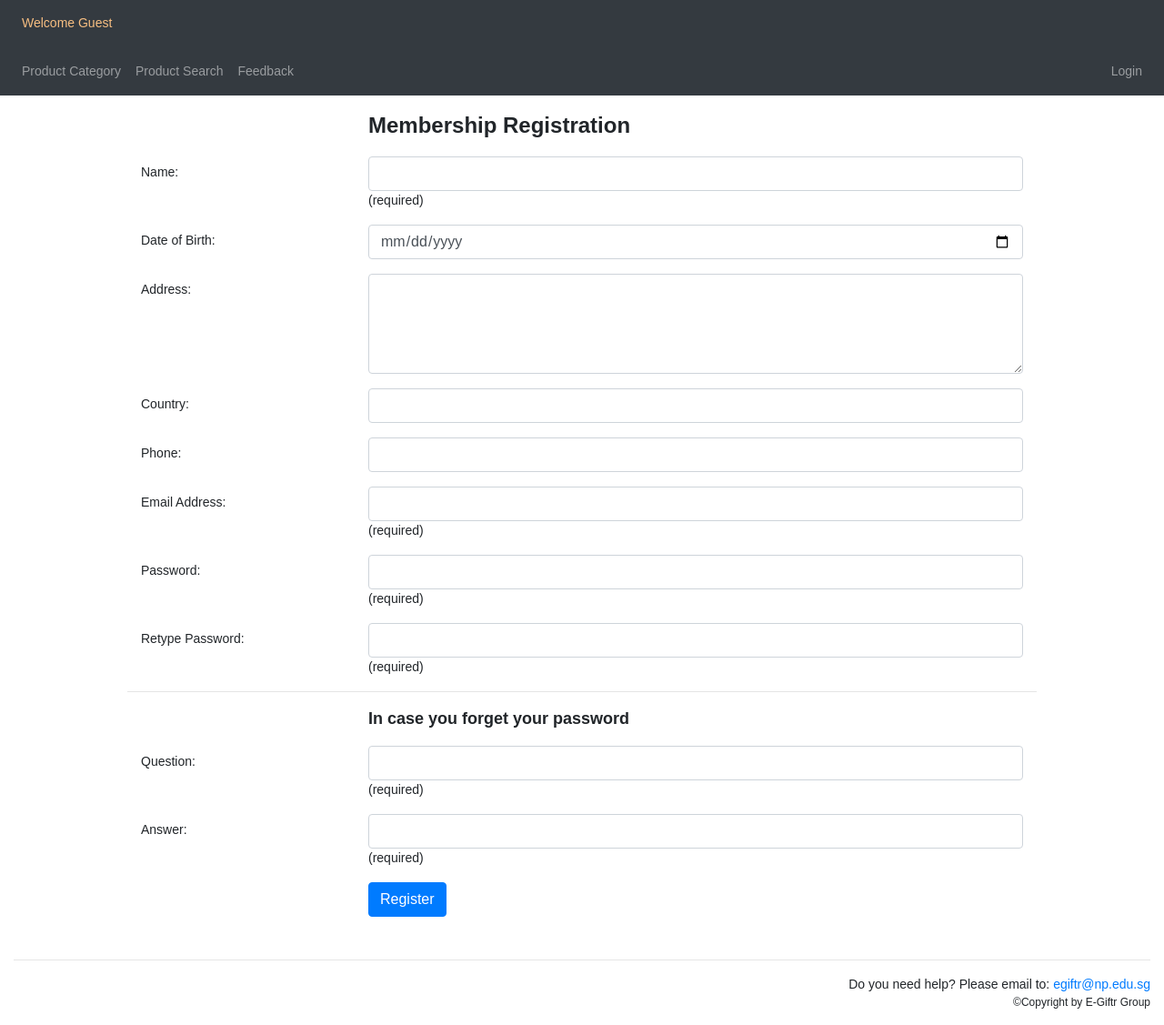
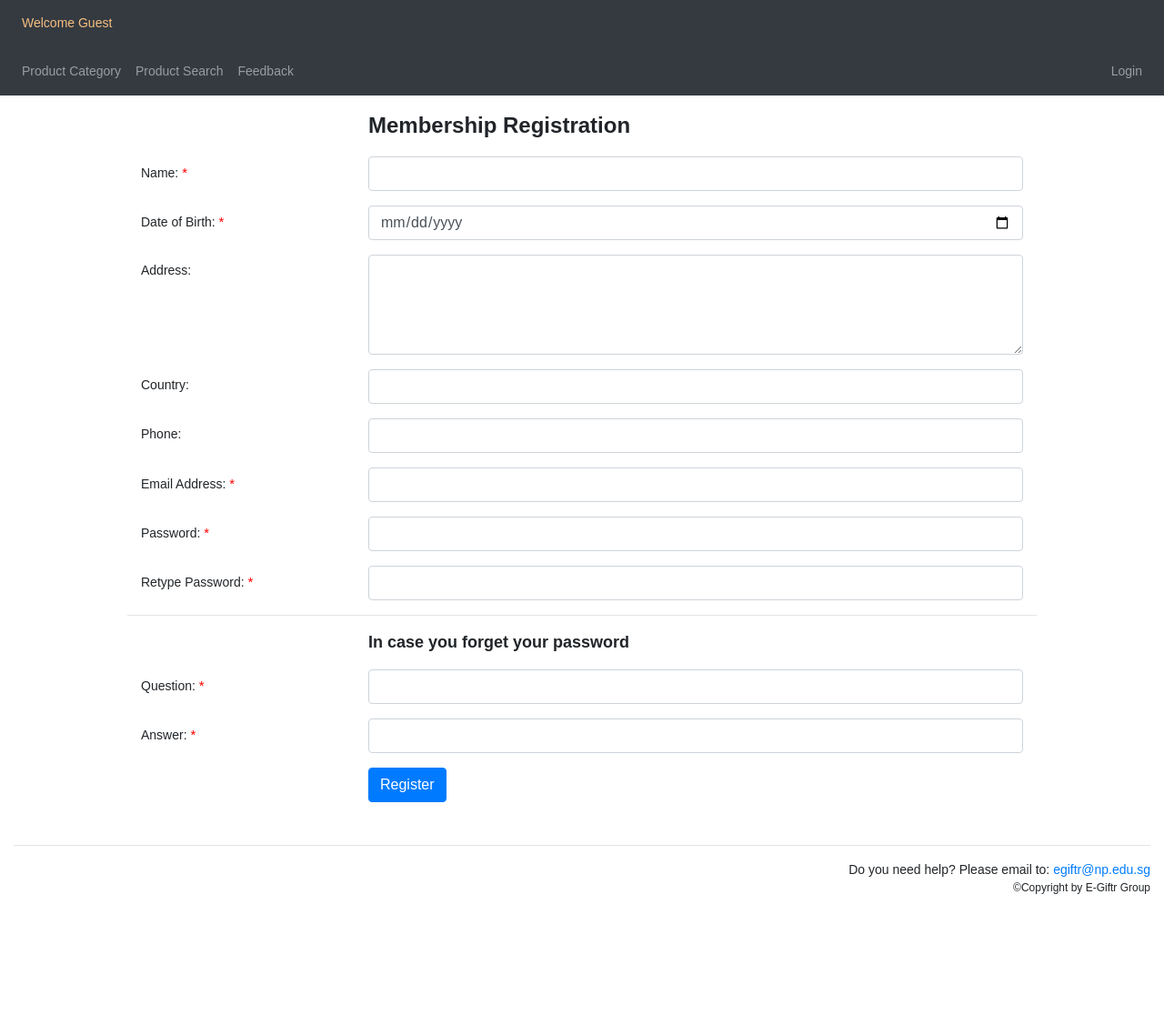
Before and after one commit to idlefrenchfry/ecad_assignment, a PHP site: page /ecad_assignment/register.php in a window 1280 px wide. Shown: the part 189-1316 px from the top of the page at 91% size. After the commit the page ends 1172 px from the top, so only its background shows below. Run offline with PHP 8.4, Linux system fonts and the light colour scheme; some libraries are stand-ins or nearby versions.

Commit message:
User must be at least 15 to register

```diff
--- a/register.php
+++ b/register.php
@@ -7,15 +7,12 @@ function validateForm()
         return false;
     }
 
-    let today = new Date()
-    today.setHours(0)
-    today.setMinutes(0)
-    today.setSeconds(0)
-    today.setMilliseconds(0)
+    let minDate = new Date()
+    minDate.setYear(minDate.getFullYear() - 15)
 
-    // check if date of birth is today or after
-    if (new Date(document.register.dob.value) >= today) {
-        alert("Date of birth cannot be today / after today!")
+    // check if date of birth indicates less than 15 y/o
+    if (new Date(document.register.dob.value) > minDate) {
+        alert("You must be at least 15 to sign up!")
         return false;
     }
 
@@ -74,16 +71,16 @@ $MainContent .= "</div>";
 
 // Name
 $MainContent .= "<div class='form-group row'>";
-$MainContent .= "<label class='col-sm-3 col-form-label' for='name'>Name:</label>";
+$MainContent .= "<label class='col-sm-3 col-form-label' for='name'>Name: <span style='color:red;font-size:15px;'>*</span></label>";
 $MainContent .= "<div class='col-sm-9'>";
 $MainContent .= "<input class='form-control' name='name' id='name'
-                  value='$name' type='text' required /> (required)";
+                  value='$name' type='text' required />";
 $MainContent .= "</div>";
 $MainContent .= "</div>";
 
 // Date of Birth
 $MainContent .= "<div class='form-group row'>";
-$MainContent .= "<label class='col-sm-3 col-form-label' for='dob'>Date of Birth:</label>";
+$MainContent .= "<label class='col-sm-3 col-form-label' for='dob'>Date of Birth:  <span style='color:red;font-size:15px;'>*</span></label>";
 $MainContent .= "<div class='col-sm-9'>";
 $MainContent .= "<input class='form-control' name='dob' id='dob'
                   value='$dob' type='date' />";
@@ -118,10 +115,10 @@ $MainContent .= "</div>";
 // Email Address
 $MainContent .= "<div class='form-group row'>";
 $MainContent .= "<label class='col-sm-3 col-form-label' for='email'>
-                 Email Address:</label>";
+                 Email Address:  <span style='color:red;font-size:15px;'>*</span></label>";
 $MainContent .= "<div class='col-sm-9'>";
 $MainContent .= "<input class='form-control' name='email' id='email'
-                  value='$email' type='email' required /> (required)";
+                  value='$email' type='email' required />";
 
 // Same email message
 if (isset($_SESSION["registerEmailFailedMsg"])) {
@@ -134,20 +131,20 @@ $MainContent .= "</div>";
 // Password
 $MainContent .= "<div class='form-group row'>";
 $MainContent .= "<label class='col-sm-3 col-form-label' for='password'>
-                 Password:</label>";
+                 Password:  <span style='color:red;font-size:15px;'>*</span></label>";
 $MainContent .= "<div class='col-sm-9'>";
 $MainContent .= "<input class='form-control' name='password' id='password'
-                type='password' required /> (required)";
+                type='password' required />";
 $MainContent .= "</div>";
 $MainContent .= "</div>";
 
 // Retype Password
 $MainContent .= "<div class='form-group row'>";
 $MainContent .= "<label class='col-sm-3 col-form-label' for='password2'>
-                 Retype Password:</label>";
+                 Retype Password:  <span style='color:red;font-size:15px;'>*</span></label>";
 $MainContent .= "<div class='col-sm-9'>";
 $MainContent .= "<input class='form-control' name='password2' id='password2'
-                type='password' required /> (required)";
+                type='password' required />";
 $MainContent .= "</div>";
 $MainContent .= "</div>";
 
@@ -163,20 +160,20 @@ $MainContent .= "</div>";
 // Forget password qn
 $MainContent .= "<div class='form-group row'>";
 $MainContent .= "<label class='col-sm-3 col-form-label' for='forgetPwdQn'>
-                 Question:</label>";
+                 Question: <span style='color:red;font-size:15px;'>*</span></label>";
 $MainContent .= "<div class='col-sm-9'>";
 $MainContent .= "<input class='form-control' name='forgetPwdQn' id='forgetPwdQn'
-                  value='$pwdqn' type='text' required /> (required)";
+                  value='$pwdqn' type='text' required />";
 $MainContent .= "</div>";
 $MainContent .= "</div>";
 
 // Forget password ans
 $MainContent .= "<div class='form-group row'>";
 $MainContent .= "<label class='col-sm-3 col-form-label' for='forgetPwdAns'>
-                 Answer:</label>";
+                 Answer: <span style='color:red;font-size:15px;'>*</span></label>";
 $MainContent .= "<div class='col-sm-9'>";
 $MainContent .= "<input class='form-control' name='forgetPwdAns' id='forgetPwdAns'
-                  value='$pwdans' type='text' required /> (required)";
+                  value='$pwdans' type='text' required />";
 $MainContent .= "</div>";
 $MainContent .= "</div>";
 
```
Also changed, not shown: memberProfile.php (+9 -12 lines).
